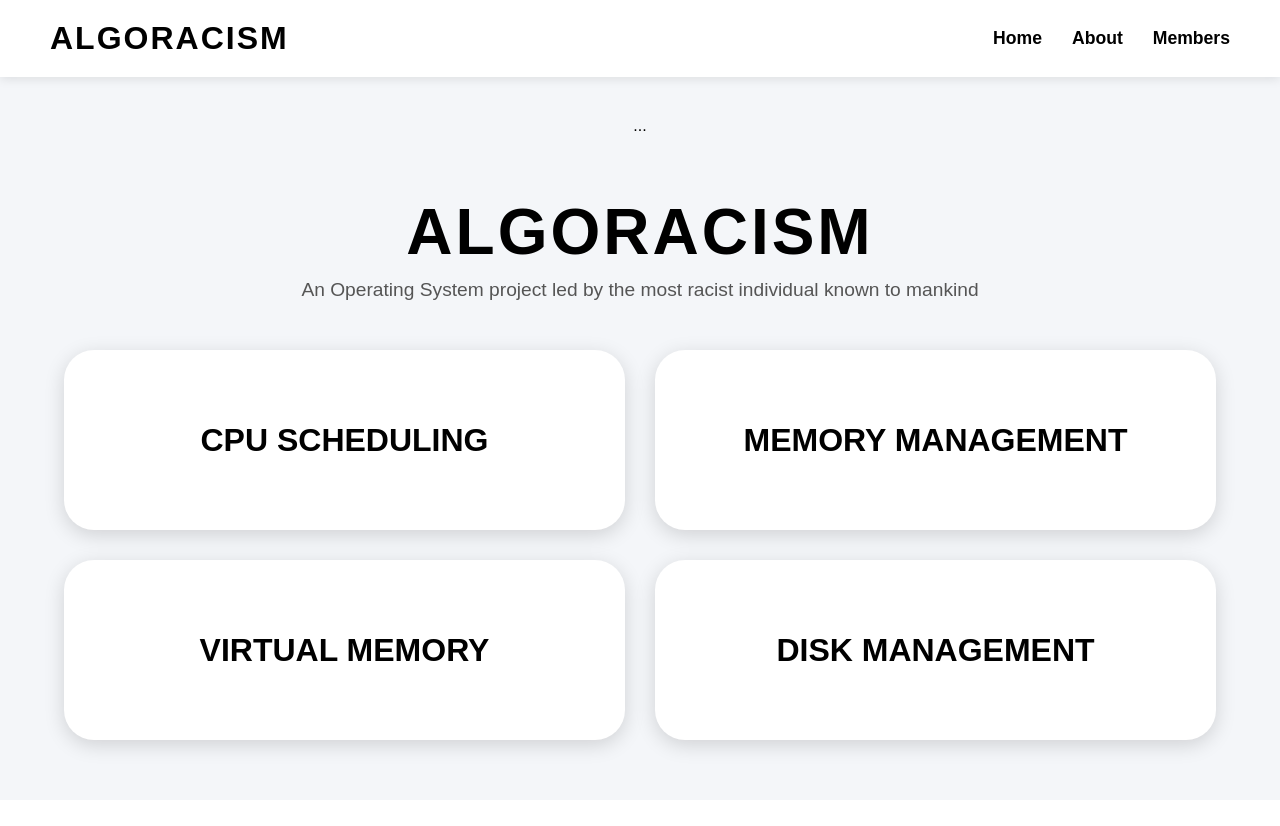
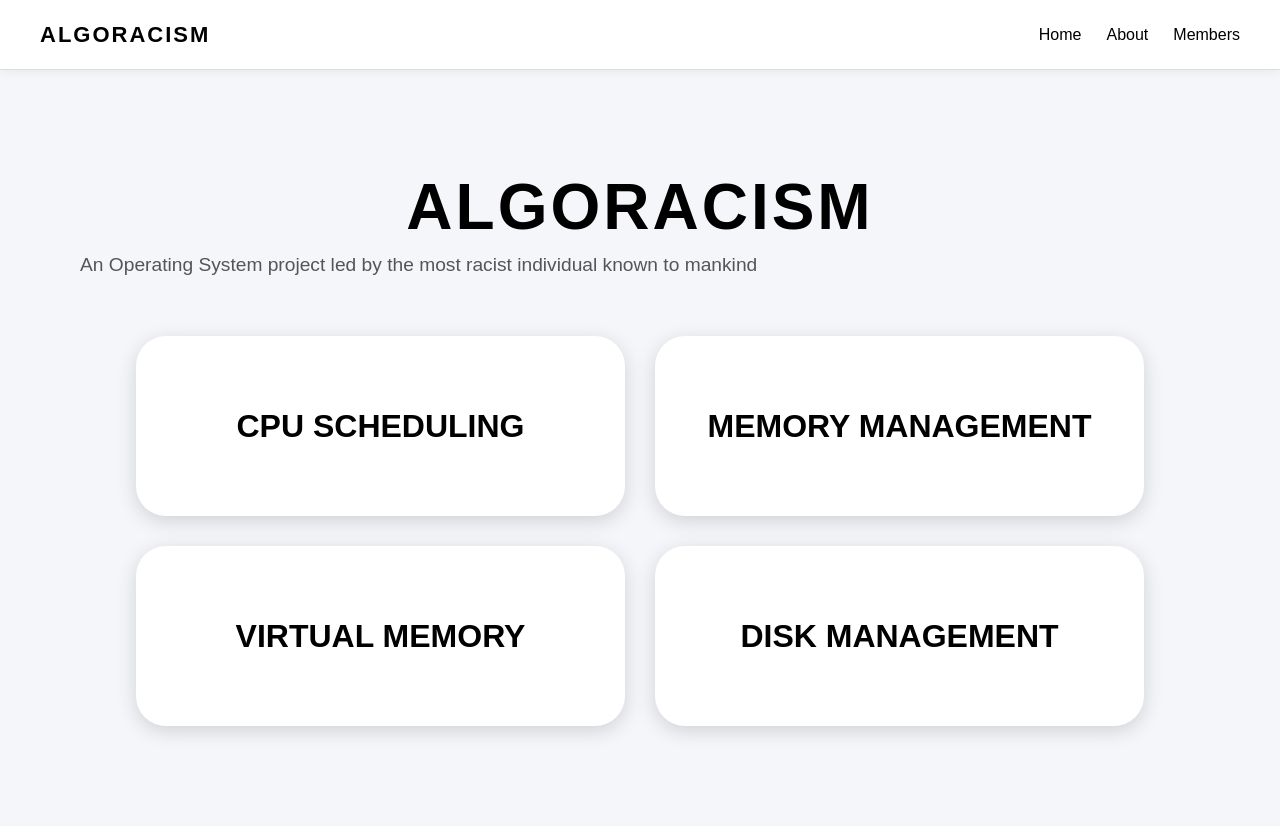
Before and after one commit to lindenn21/os_final_project, a Flask app: page / in a window 1280 px wide. Before the commit the page ends 761 px from the top, so only its background shows below. Run offline with Flask 3, Linux system fonts and the light colour scheme.

Commit message:
implemented css for header

```diff
--- /dev/null
+++ b/static/css/header.css
@@ -0,0 +1,39 @@
+.navbar{
+    width:100%;
+    height:70px;
+
+    display:flex;
+    justify-content:space-between;
+    align-items:center;
+
+    padding:0 40px;
+
+    background:white;
+    border-bottom:1px solid #ddd;
+
+    box-shadow:0 2px 10px rgba(0,0,0,0.05);
+
+    box-sizing:border-box;
+}
+
+.logo{
+    font-size:22px;
+    font-weight:bold;
+    letter-spacing:2px;
+}
+
+.navbar nav{
+    display:flex;
+    gap:25px;
+}
+
+.navbar nav a{
+    text-decoration:none;
+    color:black;
+    font-size:16px;
+    font-weight:500;
+}
+
+.navbar nav a:hover{
+    opacity:0.6;
+}
--- a/templates/header.html
+++ b/templates/header.html
@@ -11,44 +11,3 @@
     </nav>
 
 </header>
-
-<style>
-
-.navbar{
-    width:100%;
-    background:white;
-
-    display:flex;
-    justify-content:space-between;
-    align-items:center;
-
-    padding:20px 50px;
-
-    box-shadow:0 2px 10px rgba(0,0,0,0.1);
-
-    margin-bottom:40px;
-}
-
-.logo{
-    font-size:2rem;
-    font-weight:bold;
-    letter-spacing:2px;
-}
-
-.navbar nav{
-    display:flex;
-    gap:30px;
-}
-
-.navbar nav a{
-    text-decoration:none;
-    color:black;
-    font-size:1.1rem;
-    font-weight:bold;
-}
-
-.navbar nav a:hover{
-    opacity:0.7;
-}
-
-</style>
--- a/templates/index.html
+++ b/templates/index.html
@@ -2,6 +2,9 @@
 <html>
 <head>
     <title>OS Finals</title>
+
+    <link rel="stylesheet"
+      href="{{ url_for('static', filename='css/header.css') }}">
 
     <style>
 
@@ -13,11 +16,20 @@
         }
 
         body{
+    margin:0;
+    background:#f4f6f9;
+    font-family:Arial, sans-serif;
+
     min-height:100vh;
-            background:#f4f6f9;
     display:flex;
     flex-direction:column;
-            align-items:center;
+}
+
+        .container{
+    width:100%;
+    max-width:1200px;
+    margin:auto;
+    padding:40px;
 }
 
         .title{
@@ -38,8 +50,7 @@
     width:90%;
     max-width:1200px;
 
-            margin-top:auto;
-            margin-bottom:60px;
+    margin:60px auto;
 
     display:grid;
     grid-template-columns:repeat(2, 1fr);
@@ -75,15 +86,16 @@
             box-shadow:0 10px 30px rgba(0,0,0,0.25);
         }
 
+
     </style>
 </head>
 
 <body>
 
-
 {% include 'header.html' %}
 
-    ...
+    <div class="container">
+
     <h1 class="title">ALGORACISM</h1>
 
     <p class="subtitle">
```
Also changed, not shown: templates/cpu_sched.html (+17 -8 lines), static/header.css (deleted). Lines whose indentation alone changed are shown as unchanged.
